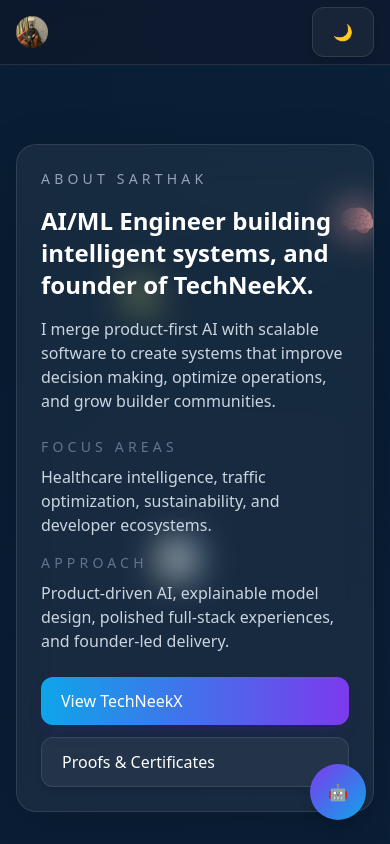
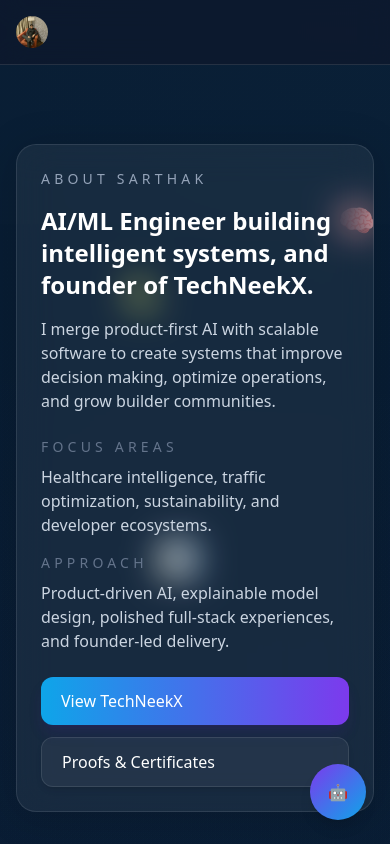
Before and after one commit to sarthaksinghaniya/My-Portfolio, a React (Vite) app: page / in a window 390 px wide. Shown: the top 844 px of the page. Built offline with nearby package versions, Linux system fonts and the light colour scheme.

Commit message:
Fix Navbar useTheme reference and remove theme toggle dependency

```diff
--- a/src/components/Navbar.jsx
+++ b/src/components/Navbar.jsx
@@ -1,5 +1,4 @@
 import React from 'react'
-import { useTheme } from './ThemeProvider'
 import { profile } from '../data/content'
 
 const links = [
@@ -14,7 +13,6 @@
 ]
 
 export default function Navbar() {
-  const { theme, toggle } = useTheme()
   const [active, setActive] = React.useState('#home')
 
   React.useEffect(() => {
@@ -66,12 +64,6 @@
               <path d="M7 2C4.243 2 2 4.243 2 7v10c0 2.757 2.243 5 5 5h10c2.757 0 5-2.243 5-5V7c0-2.757-2.243-5-5-5H7zm0 2h10c1.654 0 3 1.346 3 3v10c0 1.654-1.346 3-3 3H7c-1.654 0-3-1.346-3-3V7c0-1.654 1.346-3 3-3zm11 1a1 1 0 100 2 1 1 0 000-2zM12 7a5 5 0 100 10 5 5 0 000-10zm0 2a3 3 0 110 6 3 3 0 010-6z" />
             </svg>
           </a>
-          <button aria-label="Toggle theme" onClick={toggle} className="btn btn-ghost">
-            {theme === 'dark' ? '🌙' : '🌟'}
-          </button>
-        </div>
-        <div className="md:hidden">
-          <button onClick={toggle} className="btn btn-ghost" aria-label="Toggle theme">{theme === 'dark' ? '🌙' : '☀️'}</button>
         </div>
       </nav>
     </header>
```
